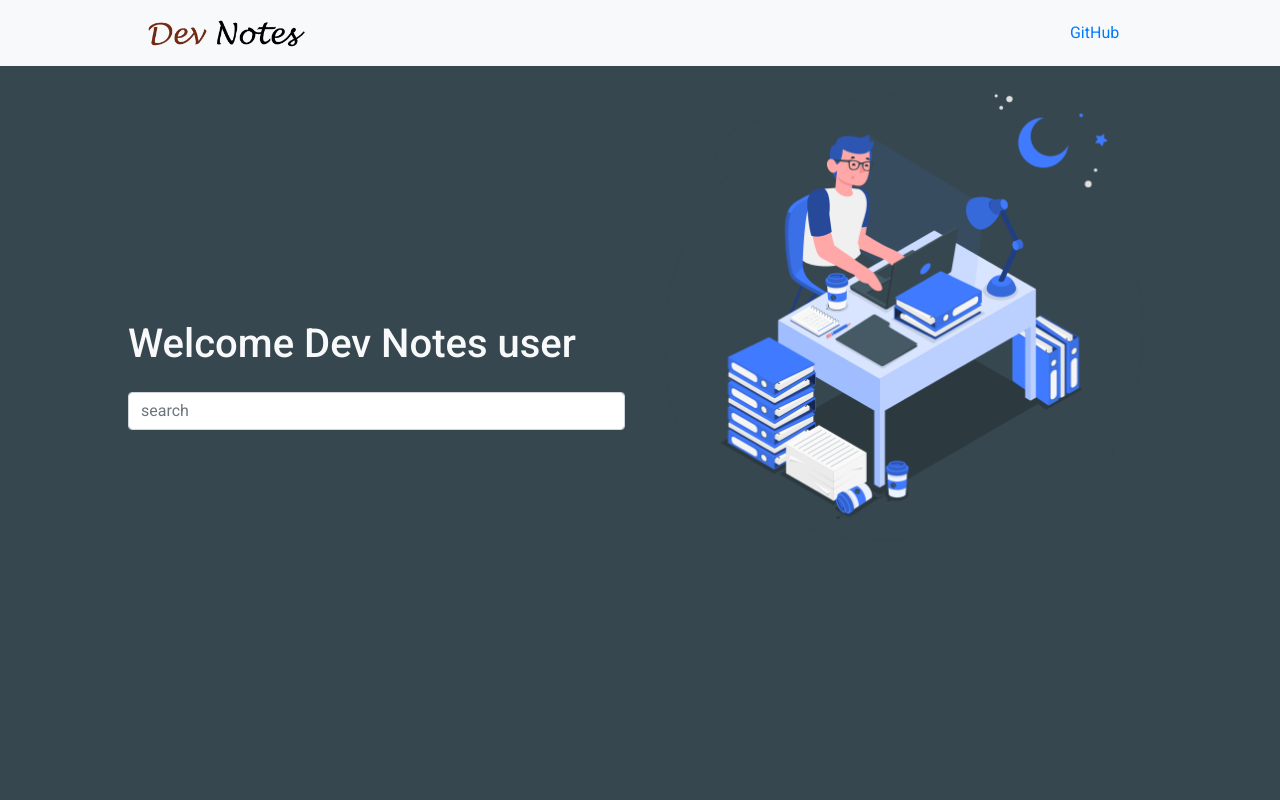
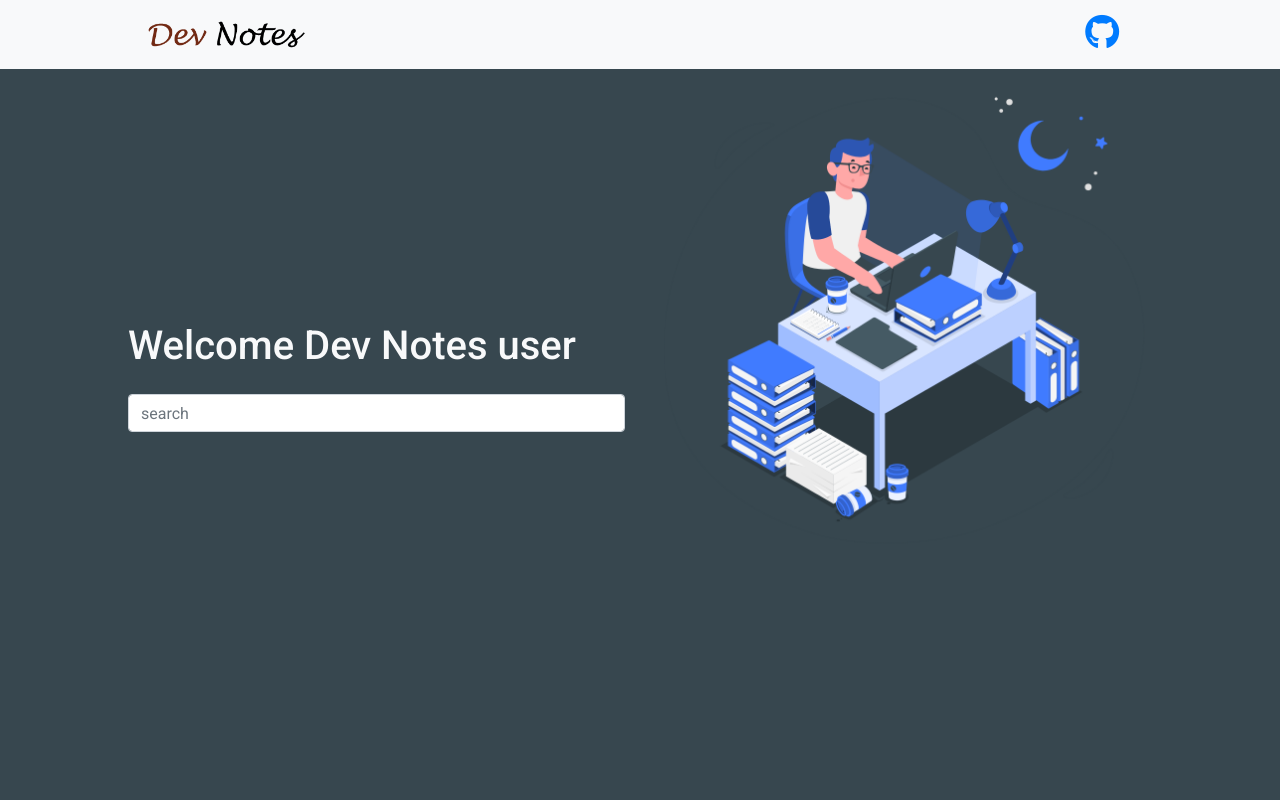
Before and after one commit to apel65/dev-notes, a plain HTML site: page index.html in a window 1280 px wide. Shown: the top 800 px of the page. Drawn offline with nearby package versions, Linux system fonts and the light colour scheme; files whose address does not match are found by name.

Commit message:
added git icon

```diff
--- a/css/style.css
+++ b/css/style.css
@@ -22,8 +22,14 @@ ul li, p {
 }
 
 .navbarNav a{
+    font-size: 35px;
+    color: #007BFF;
     margin: 0 20px;
     text-decoration: none;
+}
+
+.navbarNav a:hover {
+    color: #044a94;
 }
 
 .landing-page {
--- a/index.html
+++ b/index.html
@@ -6,8 +6,9 @@
     <title>Dev notes</title>
     <!-- GOOGLE FONT -->
     <link href="https://fonts.googleapis.com/css2?family=Roboto:wght@400;500;700&display=swap" rel="stylesheet">
+    <script src="https://kit.fontawesome.com/57076d8155.js" crossorigin="anonymous"></script>
+    <link rel="stylesheet" href="./css/bootstrap.min.css">
 
-    <link rel="stylesheet" href="./css/bootstrap.min.css">
     <link rel="stylesheet" href="./css/style.css">
 </head>
 
@@ -19,7 +20,7 @@
                 <img src="./image/devnotes.png" alt="">
             </a>
             <div class="ml-auto navbarNav">
-                <a href="#">GitHub</a>
+                <a href="https://github.com/apelmahmudDev/dev-notes"><i class="fab fa-github"></i></a>
             </div>
         </div>
     </nav>
```
